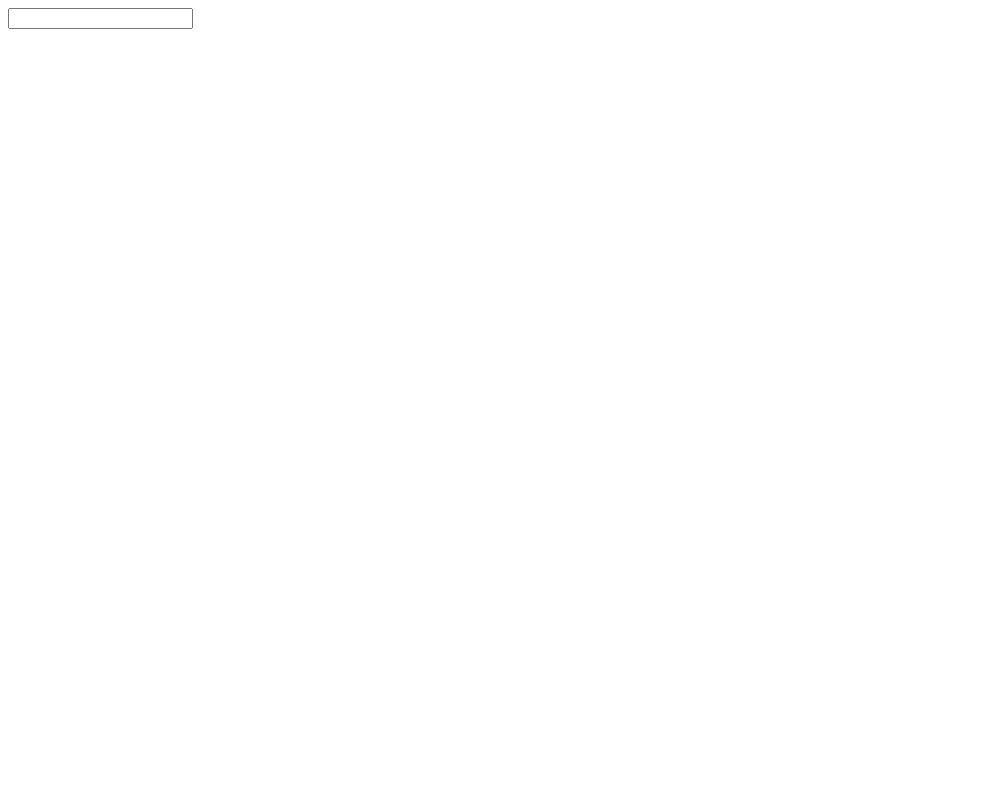
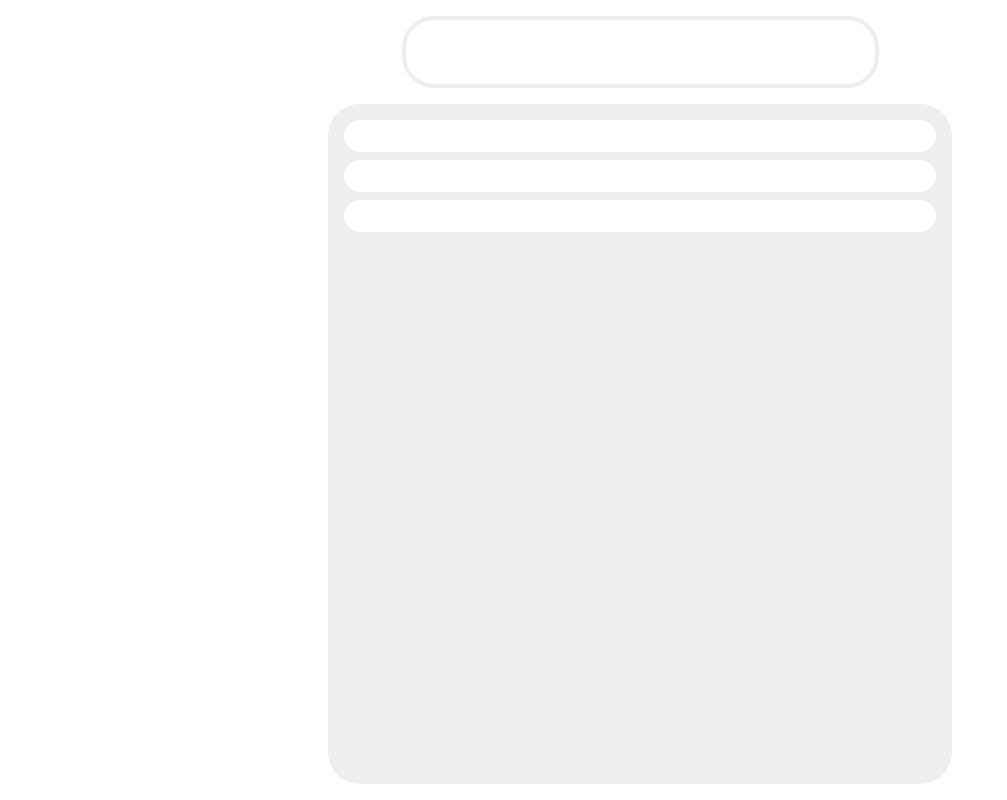
Before and after one commit to ElSamirito/Notebooks, a React (Vite) app: page / in a window 1280 px wide. Shown: the whole page, without its empty margins (0-1007 px from the left). Built offline with nearby package versions, Linux system fonts and the light colour scheme.

Commit message:
caer con estilo

```diff
--- /dev/null
+++ b/src/cssreset.css
@@ -0,0 +1,231 @@
+html {
+  line-height: 1.5;
+  -webkit-text-size-adjust: 100%;
+  font-family: system-ui, sans-serif;
+  -webkit-font-smoothing: antialiased;
+  text-rendering: optimizeLegibility;
+  -moz-osx-font-smoothing: grayscale;
+  touch-action: manipulation;
+}
+body {
+  position: relative;
+  min-height: 100%;
+  font-feature-settings: 'kern';
+}
+*,
+*::before,
+*::after {
+  border-width: 0;
+  border-style: solid;
+  box-sizing: border-box;
+}
+main {
+  display: block;
+}
+hr {
+  border-top-width: 1px;
+  box-sizing: content-box;
+  height: 0;
+  overflow: visible;
+}
+pre,
+code,
+kbd,
+samp {
+  font-family: SFMono-Regular,  Menlo, Monaco, Consolas, monospace;
+  font-size: 1em;
+}
+a {
+  background-color: transparent;
+  color: inherit;
+  text-decoration: inherit;
+}
+abbr[title] {
+  border-bottom: none;
+  text-decoration: underline;
+  -webkit-text-decoration: underline dotted;
+  text-decoration: underline dotted;
+}
+b,
+strong {
+  font-weight: bold;
+}
+small {
+  font-size: 80%;
+}
+sub,
+sup {
+  font-size: 75%;
+  line-height: 0;
+  position: relative;
+  vertical-align: baseline;
+}
+sub {
+  bottom: -0.25em;
+}
+sup {
+  top: -0.5em;
+}
+img {
+  image-orientation: from-image;
+  border-style: none;
+}
+button,
+input,
+optgroup,
+select,
+textarea {
+  font-family: inherit;
+  font-size: 100%;
+  line-height: 1.15;
+  margin: 0;
+}
+button,
+input {
+  overflow: visible;
+}
+button,
+select {
+  text-transform: none;
+}
+button::-moz-focus-inner,
+[type="button"]::-moz-focus-inner,
+[type="reset"]::-moz-focus-inner,
+[type="submit"]::-moz-focus-inner {
+  border-style: none;
+  padding: 0;
+}
+fieldset {
+  padding: 0.35em 0.75em 0.625em;
+}
+legend {
+  box-sizing: border-box;
+  color: inherit;
+  display: table;
+  max-width: 100%;
+  padding: 0;
+  white-space: normal;
+}
+progress {
+  vertical-align: baseline;
+}
+textarea {
+  overflow: auto;
+}
+[type="checkbox"],
+[type="radio"] {
+  box-sizing: border-box;
+  padding: 0;
+}
+[type="number"]::-webkit-inner-spin-button,
+[type="number"]::-webkit-outer-spin-button {
+  -webkit-appearance: none !important;
+}
+input[type="number"] {
+  -moz-appearance: textfield;
+}
+[type="search"] {
+  -webkit-appearance: textfield;
+  outline-offset: -2px;
+}
+[type="search"]::-webkit-search-decoration {
+  -webkit-appearance: none !important;
+}
+::-webkit-file-upload-button {
+  -webkit-appearance: button;
+  font: inherit;
+}
+details {
+  display: block;
+}
+summary {
+  display: list-item;
+}
+template {
+  display: none;
+}
+[hidden] {
+  display: none !important;
+}
+body,
+blockquote,
+dl,
+dd,
+h1,
+h2,
+h3,
+h4,
+h5,
+h6,
+hr,
+figure,
+p,
+pre {
+  margin: 0;
+}
+button {
+  background: transparent;
+  padding: 0;
+}
+fieldset {
+  margin: 0;
+  padding: 0;
+}
+ol,
+ul {
+  margin: 0;
+  padding: 0;
+}
+textarea {
+  resize: vertical;
+}
+button,
+[role="button"] {
+  cursor: pointer;
+}
+button::-moz-focus-inner {
+  border: 0 !important;
+}
+table {
+  border-collapse: collapse;
+}
+h1,
+h2,
+h3,
+h4,
+h5,
+h6 {
+  font-size: inherit;
+  font-weight: inherit;
+}
+button,
+input,
+optgroup,
+select,
+textarea {
+  padding: 0;
+  line-height: inherit;
+  color: inherit;
+}
+img,
+svg,
+video,
+canvas,
+audio,
+iframe,
+embed,
+object {
+  display: block;
+}
+img,
+video {
+  max-width: 100%;
+  height: auto;
+}
+[data-js-focus-visible] :focus:not([data-focus-visible-added]) {
+  outline: none;
+  box-shadow: none;
+}
+select::-ms-expand {
+  display: none;
+}
--- a/src/index.css
+++ b/src/index.css
@@ -0,0 +1,45 @@
+html, body {
+    font-family: 'Rubik', sans-serif;
+    font-size: 16px;
+    height: 100%;
+}
+
+#root {
+    display: flex;
+    flex-direction: column;
+    height: 100%;
+    align-items: center;
+    padding: 1rem;
+    gap: 1rem;
+}
+
+.barcode-input {
+    border: .25rem solid #eee;
+    padding: .5rem 1rem;
+    border-radius: 2rem;
+    text-align: center;
+    font-size: 2rem;
+    box-sizing: border-box;
+}
+
+.notebook-list {
+    display: flex;
+    flex-direction: column;
+    list-style: none;
+    padding: 1rem;
+    gap: .5rem;
+    background-color: #eee;
+    border-radius: 2rem;
+    flex-grow: 1;
+    overflow: scroll;
+    width: 50%;
+}
+
+.notebook-list li {
+    display: block;
+    font-size: 2rem;
+    text-align: center;
+    padding: 1rem 2rem;
+    background-color: #fff;
+    border-radius: 1rem;
+}
--- a/src/main.tsx
+++ b/src/main.tsx
@@ -3,6 +3,15 @@ import { useState, useCallback, FormEvent } from 'react'
 import {enableMapSet} from 'immer'
 import { useImmer } from 'use-immer'
 import './index.css'
+import './cssreset.css'
+
+// **MMNNN
+// *: vacio
+// M: Modelo
+// N: Número
+// 0001038 : LENOVO N° 38
+// 0002011 : CONECTAR N° 11
+// 0003005 : CA N° 5
 
 enableMapSet()
 
@@ -20,7 +29,11 @@ var armario:Record<string, string>={
 
 function App() {
     const [codigo, setCodigo] = useState("")
-    const [codigos, setCodigos] = useImmer(new Set<string>())
+    const [codigos, setCodigos] = useImmer(new Set<string>([
+        "LENOVO-IP-35",
+        "LENOVO-IP-36",
+        "LENOVO-IP-37",
+    ]))
 
     const submit = useCallback((e: FormEvent) => {
         e.preventDefault()
@@ -34,14 +47,14 @@ function App() {
     }, [codigo])
 
     return (
-        <div>
+        <>
             <form onSubmit={submit}>
-            <input value={codigo} onChange={e => setCodigo(e.target.value)} />
+            <input className="barcode-input" value={codigo} onChange={e => setCodigo(e.target.value)} />
             </form>
-            <ul>
+            <ul className="notebook-list">
                 {[...codigos].map(c => <li>{armario[c]}</li>)}
             </ul>
-        </div>
+        </>
     )
 }
 
```
